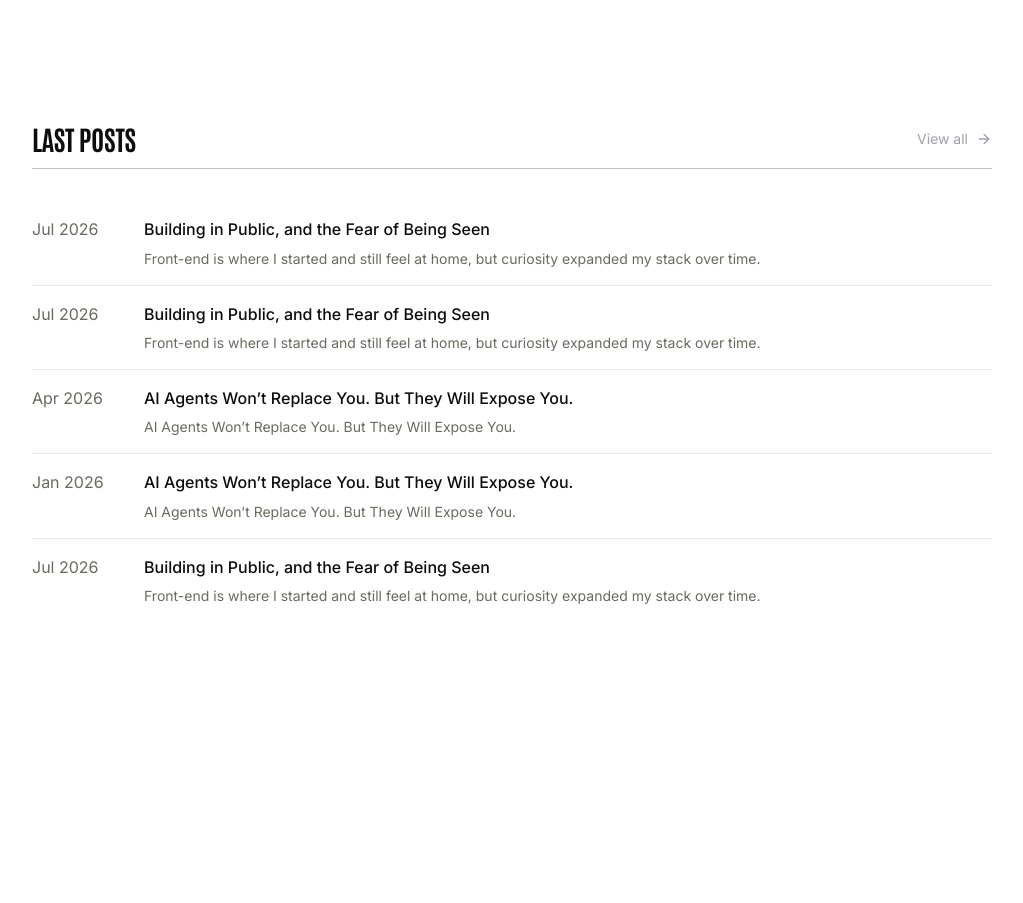
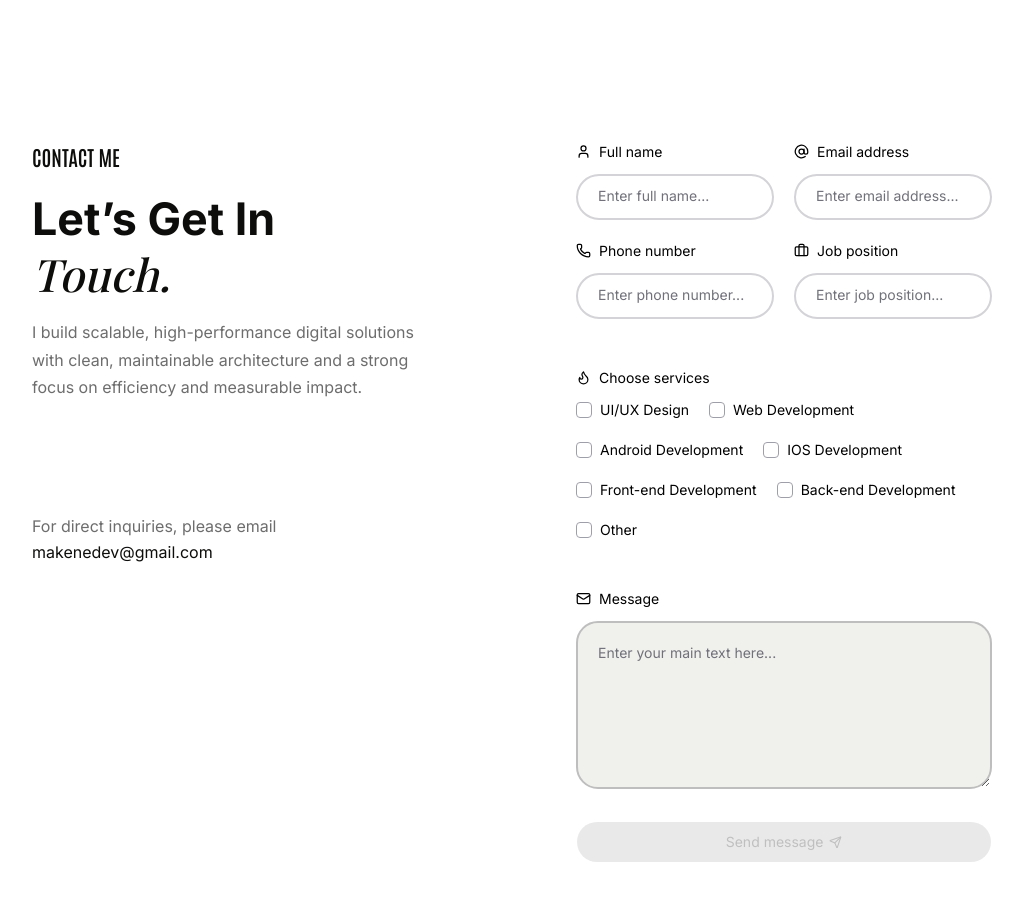
Before and after one commit to makeneto/makenedev, a React (Vite) app: page / in a window 1280 px wide. Shown: the part 2100-3003 px from the top of the page, without its empty margins (128-1151 px from the left). Built offline with nearby package versions, Linux system fonts and the light colour scheme; no server answers; a web font is replaced by a local one.

Commit message:
style(Home): comment VerticalBlogList component on home page

```diff
--- a/src/pages/Home.tsx
+++ b/src/pages/Home.tsx
@@ -5,7 +5,6 @@ import ContactSection from "../components/contact/ContactSection"
 import HomeHeader from "../components/headers/HomeHeader"
 import ShowcaseSection from "../components/showcase-section/ShowcaseSection"
 import QuoteOfTheWeek from "../components/QuoteOfTheWeek"
-import VerticalBlogList from "../components/blogs/VerticalBlogList"
 
 export default function Home() {
   return (
@@ -14,7 +13,7 @@ export default function Home() {
       <QuoteOfTheWeek />
       <ShowcaseSection title="Works" viewAll="/work" items={works} isHomePage />
 
-      <VerticalBlogList />
+      {/* <VerticalBlogList /> */}
       <ContactSection className="mt-50 sm:mt-70" />
     </React.Fragment>
   )
```
